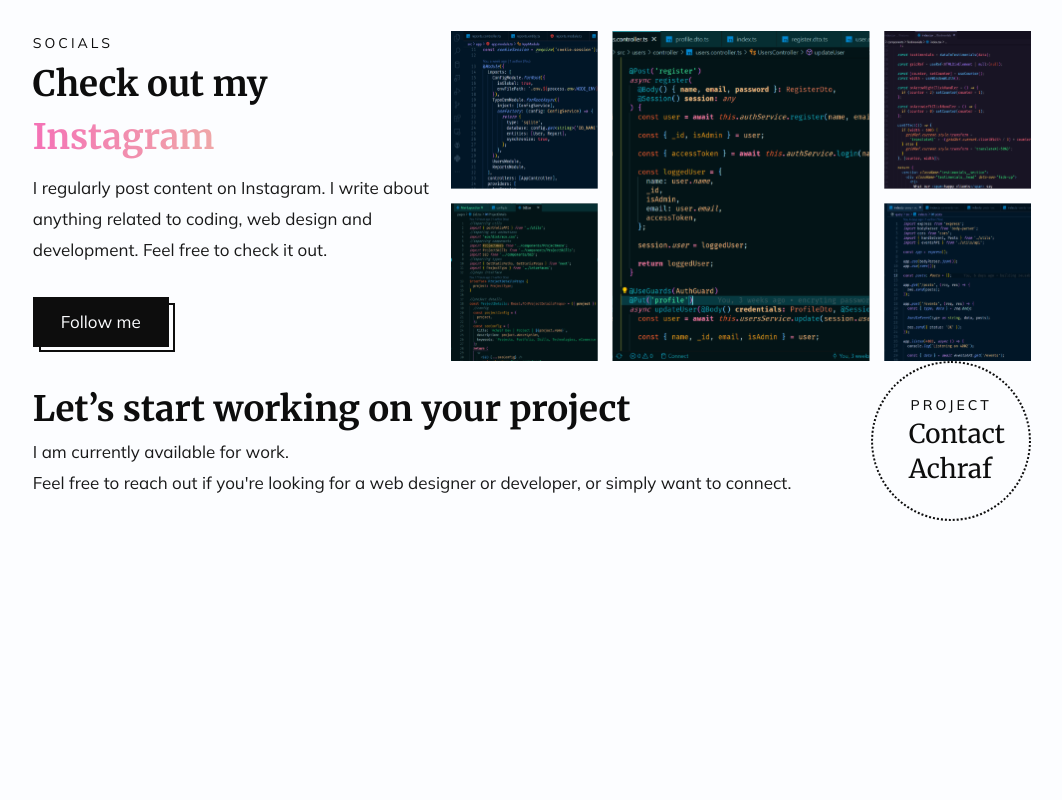
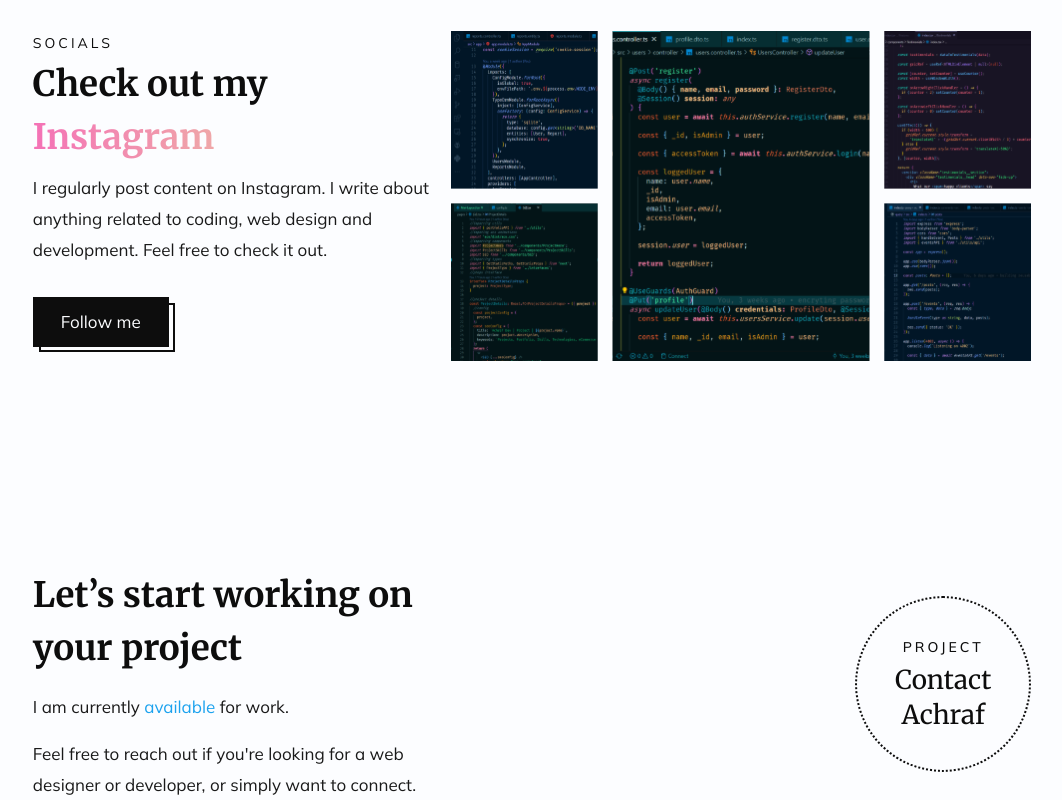
Before and after one commit to NightClover-code/portfolio-website-v2, a Next.js app: page / in a window 1280 px wide. Shown: the part 4952-5752 px from the top of the page, without its empty margins (108-1170 px from the left). Before the commit the page ends 5473 px from the top, so only its background shows below. Built offline with nearby package versions, Linux system fonts and the light colour scheme.

Commit message:
feat: added footer top section

```diff
--- a/components/Footer/index.tsx
+++ b/components/Footer/index.tsx
@@ -1,21 +1,24 @@
 const Footer = () => {
   return (
-    <footer>
+    <footer className="mt-52">
       <div className="flex items-center justify-between">
-        <div>
+        <div className="max-w-[400px]">
           <h1>Let’s start working on your project</h1>
-          <p>I am currently available for work.</p>
-          <p>
+          <p className="mt-4">
+            I am currently <span className="text-lightBlue">available</span> for
+            work.
+          </p>
+          <p className="mt-4">
             Feel free to reach out if you&apos;re looking for a web designer or
             developer, or simply want to connect.
           </p>
         </div>
 
-        <div className="rounded-full flex w-40 h-40 flex-col items-center justify-center border-dotted border-2 border-black">
+        <div className="text-center px-14 rounded-full flex w-44 h-44 flex-col items-center justify-center border-dotted border-2 border-black">
           <h4 className="text-[14px] uppercase tracking-[3px] font-medium">
             Project
           </h4>
-          <h2 className="max-w-[85px] leading-[35px]">Contact Achraf</h2>
+          <h2 className="leading-[35px] mt-1">Contact Achraf</h2>
         </div>
       </div>
     </footer>
--- a/tailwind.config.js
+++ b/tailwind.config.js
@@ -26,6 +26,7 @@ module.exports = {
         faded: 'rgba(33, 55, 87, 0.04)',
         //secondary
         heroBorder: 'rgba(217, 215, 215, 0.6)',
+        lightBlue: 'rgba(27, 162, 238, 1)',
         //gradients
         instaFrom: 'rgba(244, 114, 182, 1)',
         instaTo: 'rgba(220, 38, 38, 0.4)',
```
